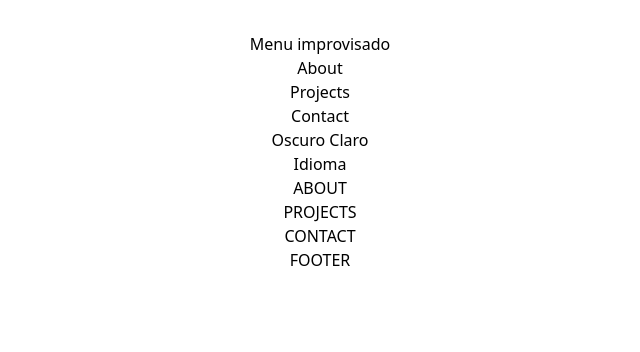
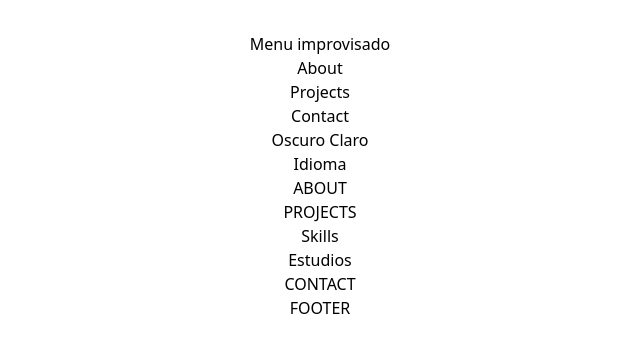
Before and after one commit to GCortesGustavo/PortfolioV1, a React (Vite) app: page / in a window 1280 px wide. Shown: the top 352 px of the page, without its empty margins (320-960 px from the left). Built offline with nearby package versions, Linux system fonts and the light colour scheme.

Commit message:
Mejorando flujo de informacion

```diff
--- a/src/App.jsx
+++ b/src/App.jsx
@@ -5,8 +5,7 @@ function App() {
   return (
     <>
       <div className='bg-green'>
-        <h1>Menu improvisado
-        </h1>
+        <h1>Menu improvisado</h1>
         <h1>About</h1>
         <h1>Projects</h1>
         <h1>Contact</h1>
@@ -16,6 +15,8 @@ function App() {
 
       <div>ABOUT</div>
       <div>PROJECTS</div>
+      <div>Skills</div>
+      <div>Estudios</div>
       <div>CONTACT</div>
       <div>FOOTER</div>
 
```
